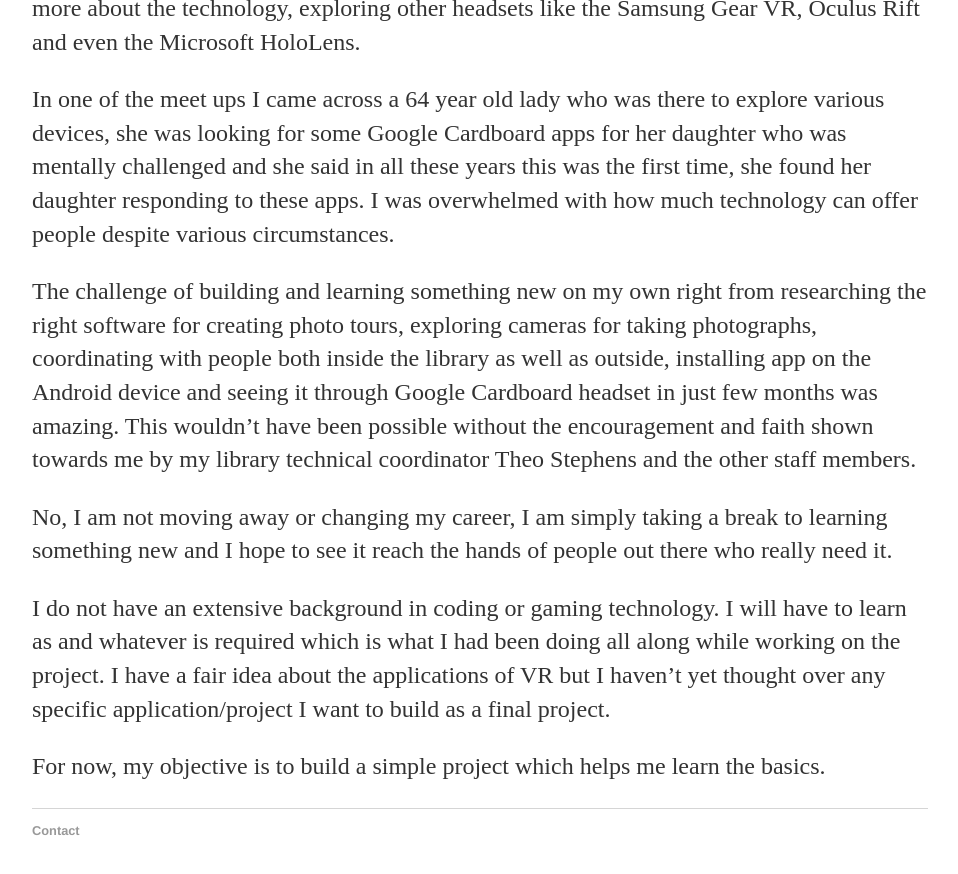
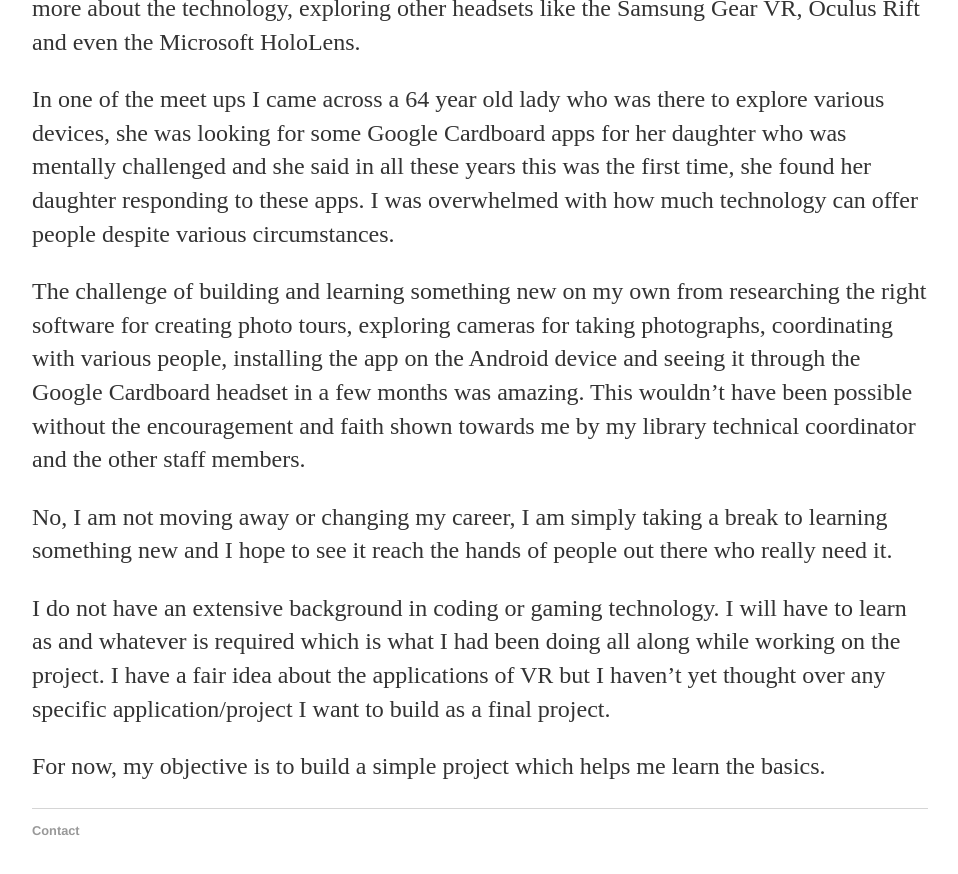
Before and after one commit to jagorisamajdar/jagorisamajdar.github.io, a Jekyll site: the page built from about/index.html, in a window 1280 px wide and 900 px high, scrolled down 1079 px. Shown: the top 874 px of the window, without its empty margins (160-1118 px from the left). Built offline with Jekyll 4.4.1, drawn with Linux system fonts in a browser that asks for light colours.

Commit message:
Update index.html

```diff
--- a/about/index.html
+++ b/about/index.html
@@ -23,9 +23,9 @@
 headsets like the Samsung Gear VR, Oculus Rift and even the Microsoft HoloLens.</p>
 <p>In one of the meet ups I came across a 64 year old lady who was there to explore various devices, she was looking for some Google
 Cardboard apps for her daughter who was mentally challenged and she said in all these years this was the first time, she found her daughter responding to these apps. I was overwhelmed with how much technology can offer people despite various circumstances.</p>
-<p>The challenge of building and learning something new on my own right from researching the right software for creating photo tours, exploring cameras for taking photographs, coordinating with people both inside the library as well as outside, installing app on the
-Android device and seeing it through Google Cardboard headset in just few months was amazing. This wouldn’t have been possible without the encouragement
-and faith shown towards me by my library technical coordinator Theo Stephens and the other staff members.</p>
+<p>The challenge of building and learning something new on my own from researching the right software for creating photo tours, exploring cameras for taking photographs, coordinating with various people, installing the app on the
+Android device and seeing it through the Google Cardboard headset in a few months was amazing. This wouldn’t have been possible without the encouragement
+and faith shown towards me by my library technical coordinator and the other staff members.</p>
 <p>No, I am not moving away or changing my career, I am simply taking a break to learning something new and I hope to see it reach the hands of
   people out there who really need it.</p><p> I do not have an extensive background in coding or gaming technology. I will have to learn as and whatever is required which is what I had been doing all along while working on the project.
 I have a fair idea about the applications of VR but I haven’t yet thought over any specific application/project I want to build as a final project.</p>
```
